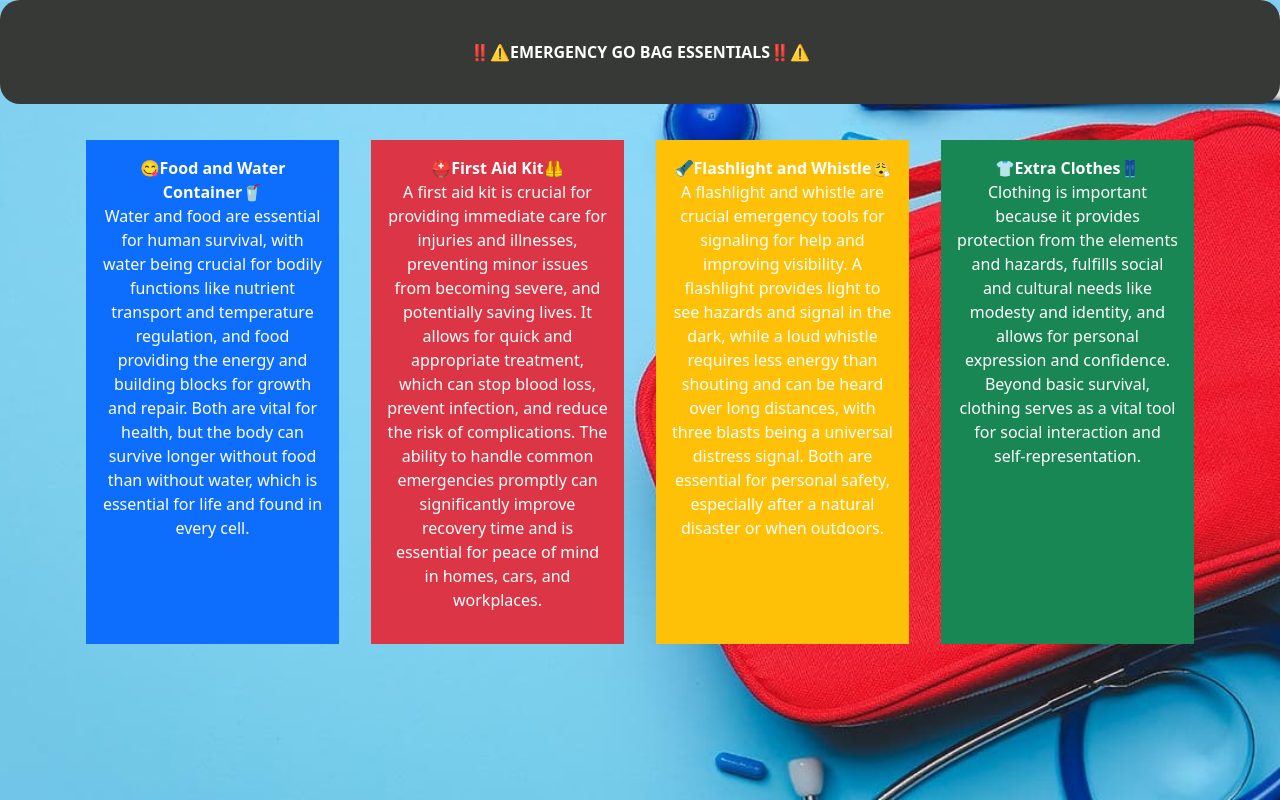
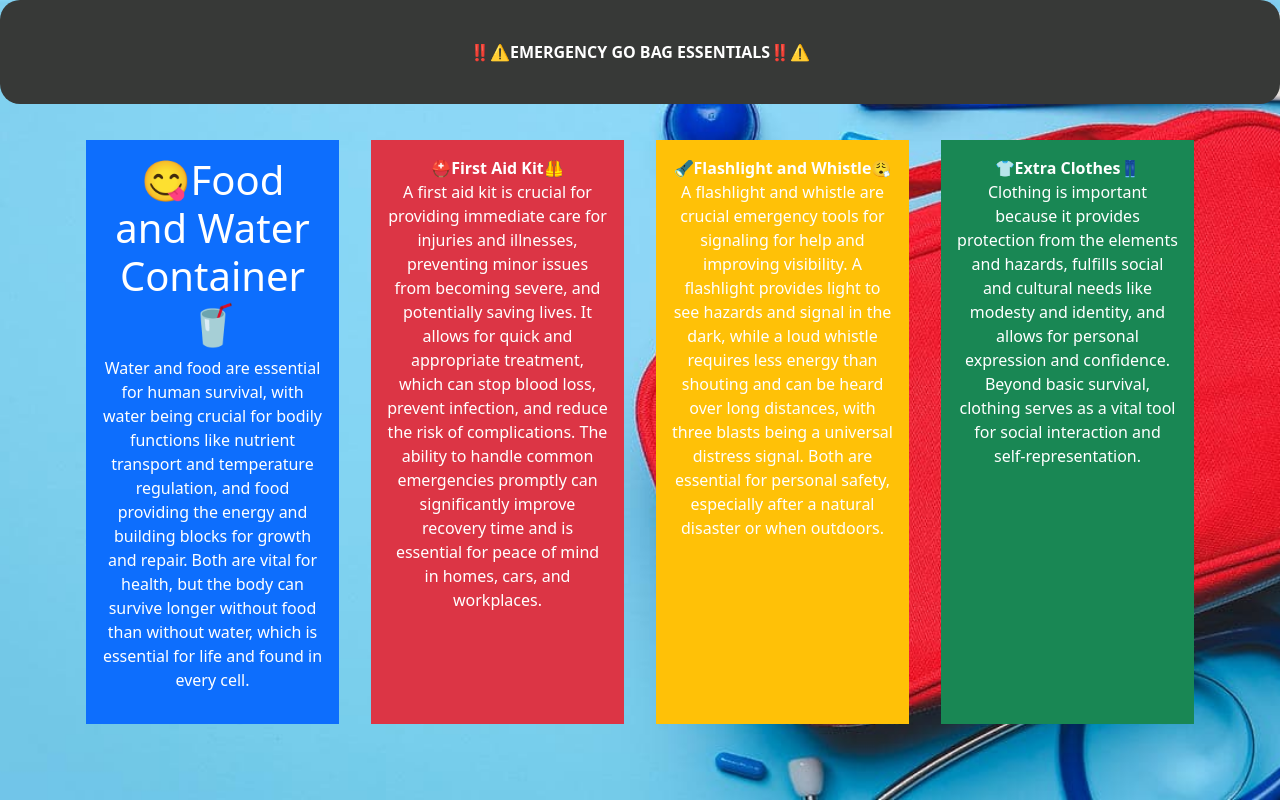
Before and after one commit to TimEspiritu/Drill-1, a plain HTML site: page index.html in a window 1280 px wide. Drawn offline with nearby package versions, Linux system fonts and the light colour scheme.

Commit message:
Update index.html

```diff
--- a/index.html
+++ b/index.html
@@ -20,6 +20,12 @@
   	  border-radius: 20px;
   	  margin-bottom: 20px;
   	}
+
+
+      h1{font-size: 50px;
+       font-weight: bold;
+       }
+
   </style>
 
   <link href="https://cdn.jsdelivr.net/npm/bootstrap@5.3.3/dist/css/bootstrap.min.css " rel="stylesheet">
@@ -34,7 +40,7 @@
 
 <div class="container-sm mt-5px">
     <div class="row text-center">
-      <div class="col sm-3 bg-primary text-white p-3 m-3"><strong>😋Food and Water Container🥤 </strong>
+      <div class="col sm-3 bg-primary text-white p-3 m-3"><h1>😋Food and Water Container🥤</h1>
         <p>Water and food are essential for human survival, with water being crucial for bodily functions like nutrient transport and temperature regulation, and food providing the energy and building blocks for growth and repair. Both are vital for health, but the body can survive longer without food than without water, which is essential for life and found in every cell. </p>
       </div>
       <div class="col sm-3 bg-danger text-white p-3 m-3"><strong>⛑️First Aid Kit🦺</strong>
```
